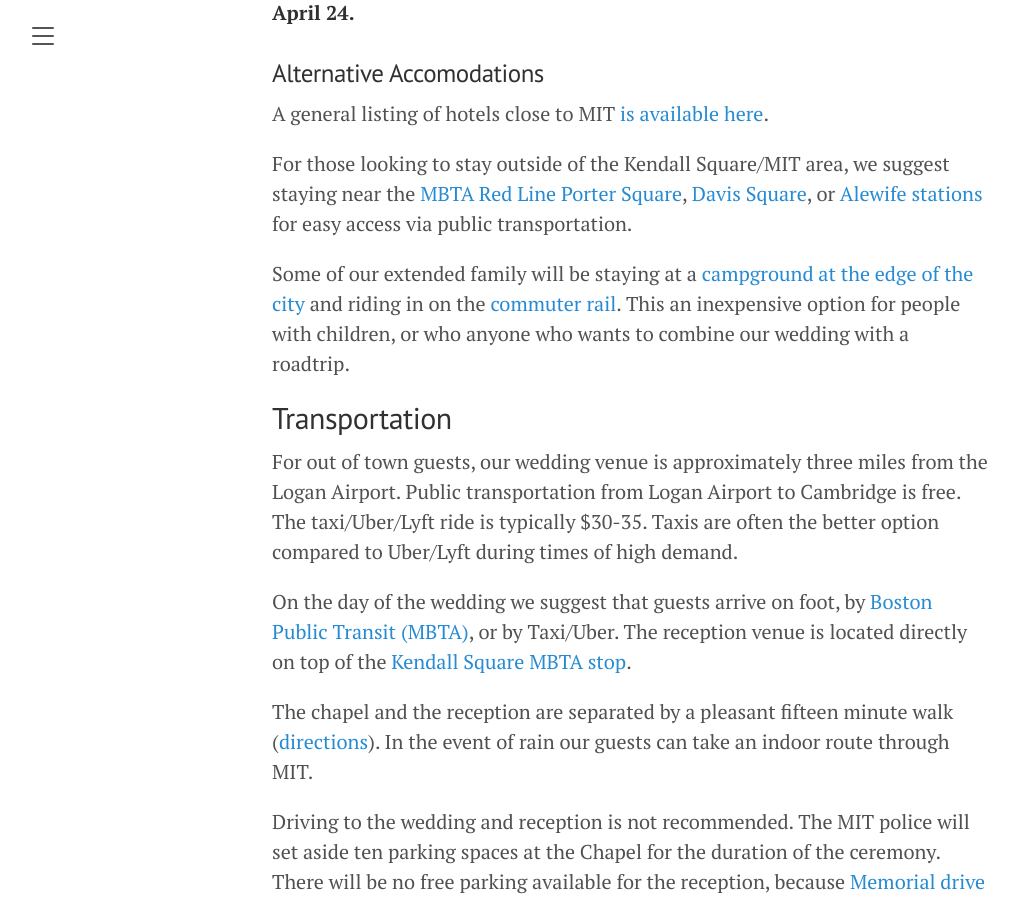
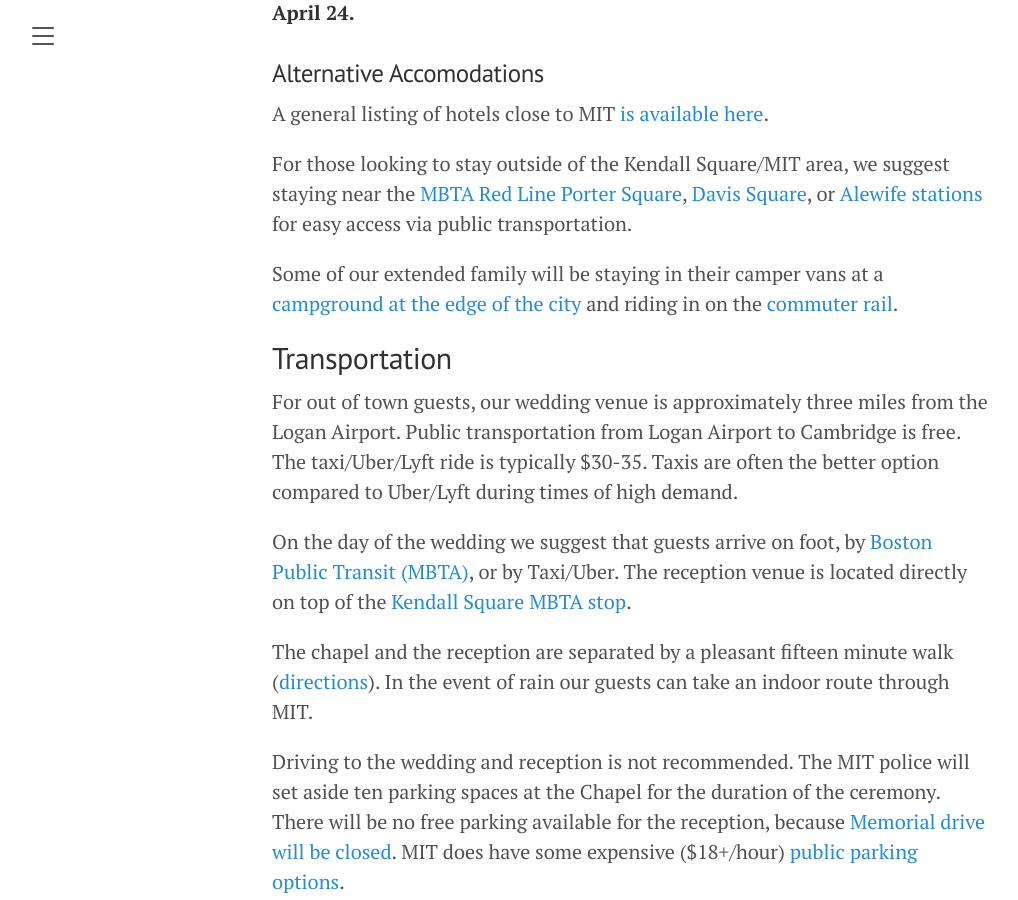
Before and after one commit to JoshBradshaw/andreajosh.github.io, a Jekyll site: the page built from _posts/2023-12-30-overview.md, in a window 1280 px wide and 900 px high, scrolled down 1575 px. Shown: the whole window, without its empty margins (8-1026 px from the left). Built offline with Jekyll 4.4.1, drawn with Linux system fonts in a browser that asks for light colours.

Commit message:
Update 2023-12-30-overview.md

```diff
--- a/_posts/2023-12-30-overview.md
+++ b/_posts/2023-12-30-overview.md
@@ -38,7 +38,7 @@ A general listing of hotels close to MIT [is available here](https://commencemen
 
 For those looking to stay outside of the Kendall Square/MIT area, we suggest staying near the [MBTA Red Line](https://cdn.mbta.com/sites/default/files/2022-12/2022-12-12-subway-map-v37f.pdf) [Porter Square](https://maps.app.goo.gl/4Fj5gcrcY5QdFHnz6), [Davis Square](https://maps.app.goo.gl/qLPQCDX8tfgtqZtZ9), or [Alewife stations](https://maps.app.goo.gl/H2DGYJ8CWRxAiugPA) for easy access via public transportation.
 
-Some of our extended family will be staying at a [campground at the edge of the city](https://spaciousskiescampgrounds.com/minute-man/) and riding in on the [commuter rail]( https://www.mbta.com/schedules/commuter-rail). This an inexpensive option for people with children, or who anyone who wants to combine our wedding with a roadtrip.
+Some of our extended family will be staying in their camper vans at a [campground at the edge of the city](https://spaciousskiescampgrounds.com/minute-man/) and riding in on the [commuter rail]( https://www.mbta.com/schedules/commuter-rail).
 
 ## Transportation
 
```
